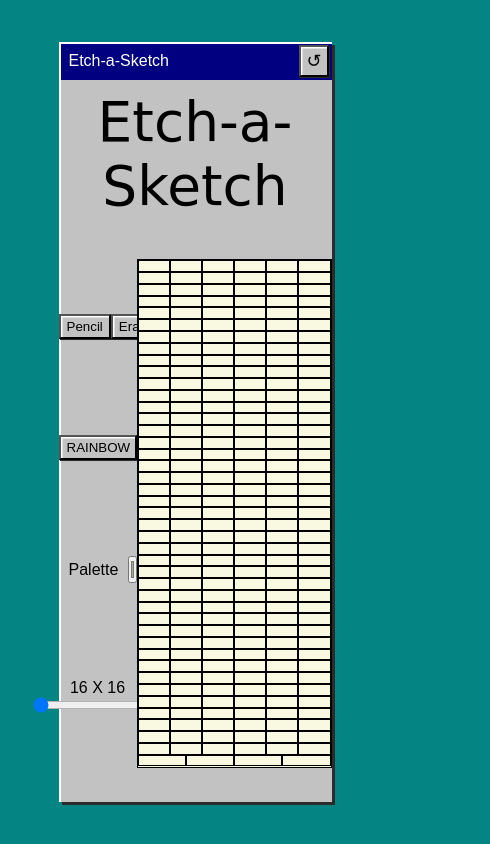
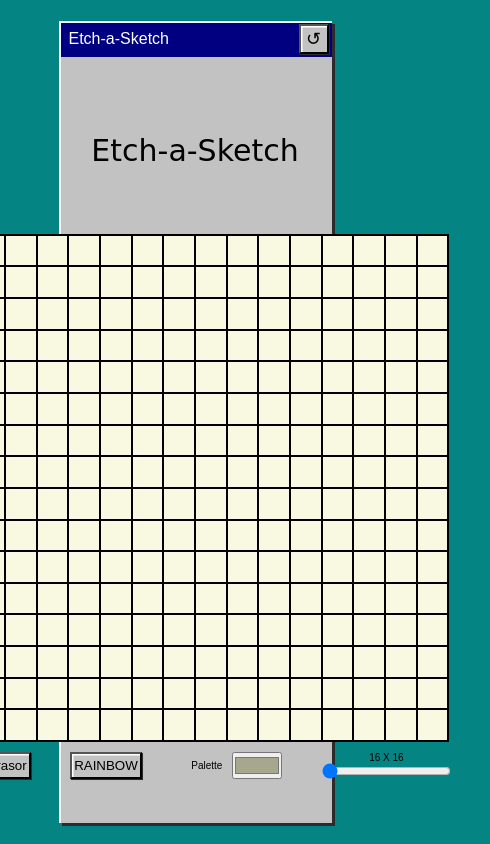
Before and after one commit to garamgim/etch-a-sketch, a plain HTML site: page index.html in a window 390 px wide. Shown: the whole page, 490 px wide, since content can reach past the window. Drawn offline with Linux system fonts and the light colour scheme; a web font is replaced by a local one.

Commit message:
Add media query

```diff
--- a/style.css
+++ b/style.css
@@ -21,7 +21,7 @@ div.window {
     flex-direction: column;
     justify-content: space-between;
     width: 70vw;
-    height: 90vh;
+    height: 95vh;
     background-color: #c2c2c2;
     box-shadow: 3px 3px rgb(44, 44, 44),
         inset 2px 2px white;
@@ -132,3 +132,37 @@ button#refresh {
     width: 30px;
     margin: 3px;
 }
+
+
+@media (max-width: 620px) or (max-height: 500px) or (orientation: portrait) {
+
+    div.window-content {
+        flex-direction: column-reverse;
+    }
+
+    div.window-header {
+        font-size: 30px;
+    }
+
+    div.setting {
+        margin: 10px;
+        font-size: 10px;
+        flex-direction: row;
+        flex-wrap: wrap;
+        width: 70vh;
+        height: auto;
+    }
+
+    button {
+        padding: 2px;
+        background-color: #c2c2c2;
+        box-shadow: 1px 1px 0.5px rgb(44, 44, 44),
+            inset 1.5px 1.5px white;
+    }
+
+    button#refresh {
+        font-size: 18px;
+        width: 30px;
+    }
+
+}
```
